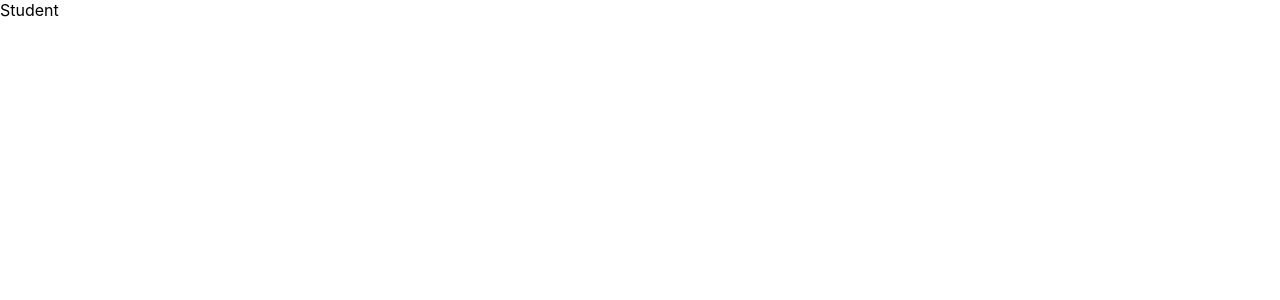
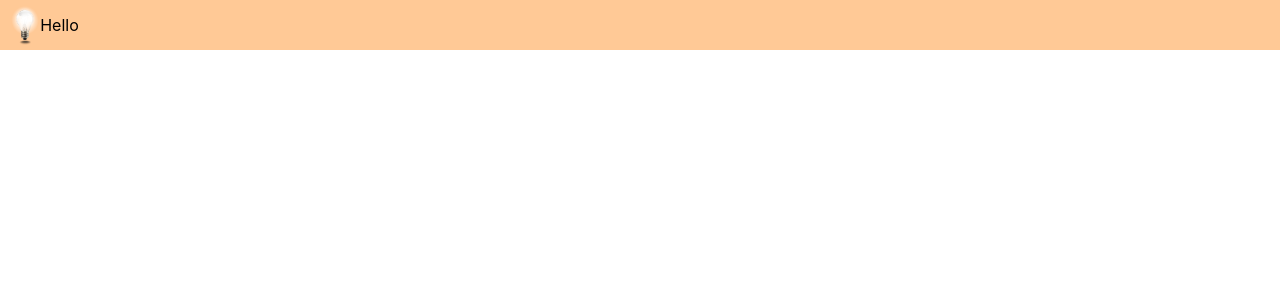
Before and after one commit to Allexandar93/learning-platform, a React (Create React App) app: page /learning-platform/student in a window 1280 px wide. Shown: the top 300 px of the page. Built offline with nearby package versions, Linux system fonts and the light colour scheme.

Commit message:
Added login logic and navbar  for when user logs in

```diff
--- a/src/App.js
+++ b/src/App.js
@@ -1,5 +1,4 @@
 import { Route, Routes } from "react-router";
-import { useState } from "react";
 import Welcome from "./components/Welcome";
 import Login from "./components/Login";
 import Student from "./components/Student";
--- a/src/components/Login.js
+++ b/src/components/Login.js
@@ -1,16 +1,9 @@
-import React, { useState } from "react";
-import { useNavigate } from "react-router-dom";
+import React from "react";
 import "../styles/login.scss";
+import useUsername from "./useUsername";
 
 const Login = () => {
-  let history = useNavigate();
-  const [username, setUsername] = useState("");
-
-  const onSubmit = () => {
-    if (username) {
-      history("/student");
-    }
-  };
+  const { username, setUsername, onSubmit, isActive } = useUsername();
 
   const updateUsername = (e) => {
     setUsername(e.target.value);
@@ -66,6 +59,13 @@ const Login = () => {
         <button className="login_leftBtn" onClick={onSubmit}>
           LOGIN
         </button>
+        <div
+          className={
+            isActive ? "login_leftNoEnter" : "login_leftNoEnter noDisplay"
+          }
+        >
+          <p>Please enter a username</p>
+        </div>
       </div>
 
       <div className="login_right">
--- /dev/null
+++ b/src/components/Navbar.js
@@ -0,0 +1,25 @@
+import React, { useState, useEffect } from "react";
+import icon from "../img/on.png";
+import "../styles/navbar.scss";
+
+const Navbar = () => {
+  const [name, setName] = useState();
+
+  useEffect(() => {
+    const items = JSON.parse(localStorage.getItem("name"));
+    if (items) {
+      setName(items);
+    }
+  }, []);
+
+  return (
+    <div className="navbar">
+      <div className="navbar_left">
+        <img src={icon} />
+        <p>Hello {name}</p>
+      </div>
+    </div>
+  );
+};
+
+export default Navbar;
--- a/src/components/Student.js
+++ b/src/components/Student.js
@@ -1,7 +1,12 @@
 import React from "react";
+import Navbar from "./Navbar";
 
 const Student = () => {
-  return <div>Student</div>;
+  return (
+    <div>
+      <Navbar />
+    </div>
+  );
 };
 
 export default Student;
--- /dev/null
+++ b/src/components/useUsername.js
@@ -0,0 +1,25 @@
+import { useState, useEffect } from "react";
+import { useNavigate } from "react-router-dom";
+
+const useUsername = () => {
+  const [username, setUsername] = useState("");
+  const [isActive, setActive] = useState(false);
+  let history = useNavigate();
+
+  const onSubmit = () => {
+    if (username) {
+      history("/student");
+    } else if (!username) {
+      setActive(true);
+    }
+  };
+
+  useEffect(() => {
+    // storing input name
+    localStorage.setItem("name", JSON.stringify(username));
+  }, [username]);
+
+  return { username, setUsername, onSubmit, isActive };
+};
+
+export default useUsername;
--- a/src/styles/login.scss
+++ b/src/styles/login.scss
@@ -14,6 +14,7 @@
     justify-content: center;
     align-items: center;
     text-align: center;
+    position: relative;
 
     p:nth-child(1) {
       font-family: "Bebas Neue", cursive;
@@ -73,6 +74,25 @@
         transform: scale(1.1);
       }
     }
+
+    .login_leftNoEnter {
+      background-color: #583d72;
+      height: 70px;
+      width: 80%;
+      max-width: 450px;
+      display: flex;
+      justify-content: center;
+      align-items: center;
+      position: absolute;
+      bottom: 20px;
+      border-radius: 15px;
+
+      p {
+        font-family: "Roboto", sans-serif;
+        font-size: clamp(1rem, 1.8vw, 2rem);
+        color: #fff;
+      }
+    }
   }
 
   .login_right {
@@ -111,12 +131,26 @@
   }
 }
 
+.noDisplay {
+  opacity: 0;
+}
+
 @media only screen and (max-width: 600px) {
   .login {
     flex-direction: column;
     .login_left {
       width: 100%;
       height: 60vh;
+
+      .login_leftNoEnter {
+        top: 20px;
+
+        p {
+          font-family: "Roboto", sans-serif;
+          font-size: clamp(1rem, 2vw, 2rem);
+          color: #fff;
+        }
+      }
     }
     .login_right {
       width: 100%;
--- /dev/null
+++ b/src/styles/navbar.scss
@@ -0,0 +1,19 @@
+.navbar {
+  box-sizing: border-box;
+  background-color: #ffc996;
+  width: 100vw;
+  height: 50px;
+  padding: 0 10px;
+  display: flex;
+  align-items: center;
+
+  .navbar_left {
+    height: 100%;
+    display: flex;
+    align-items: center;
+    img {
+      height: 40px;
+      width: auto;
+    }
+  }
+}
```
